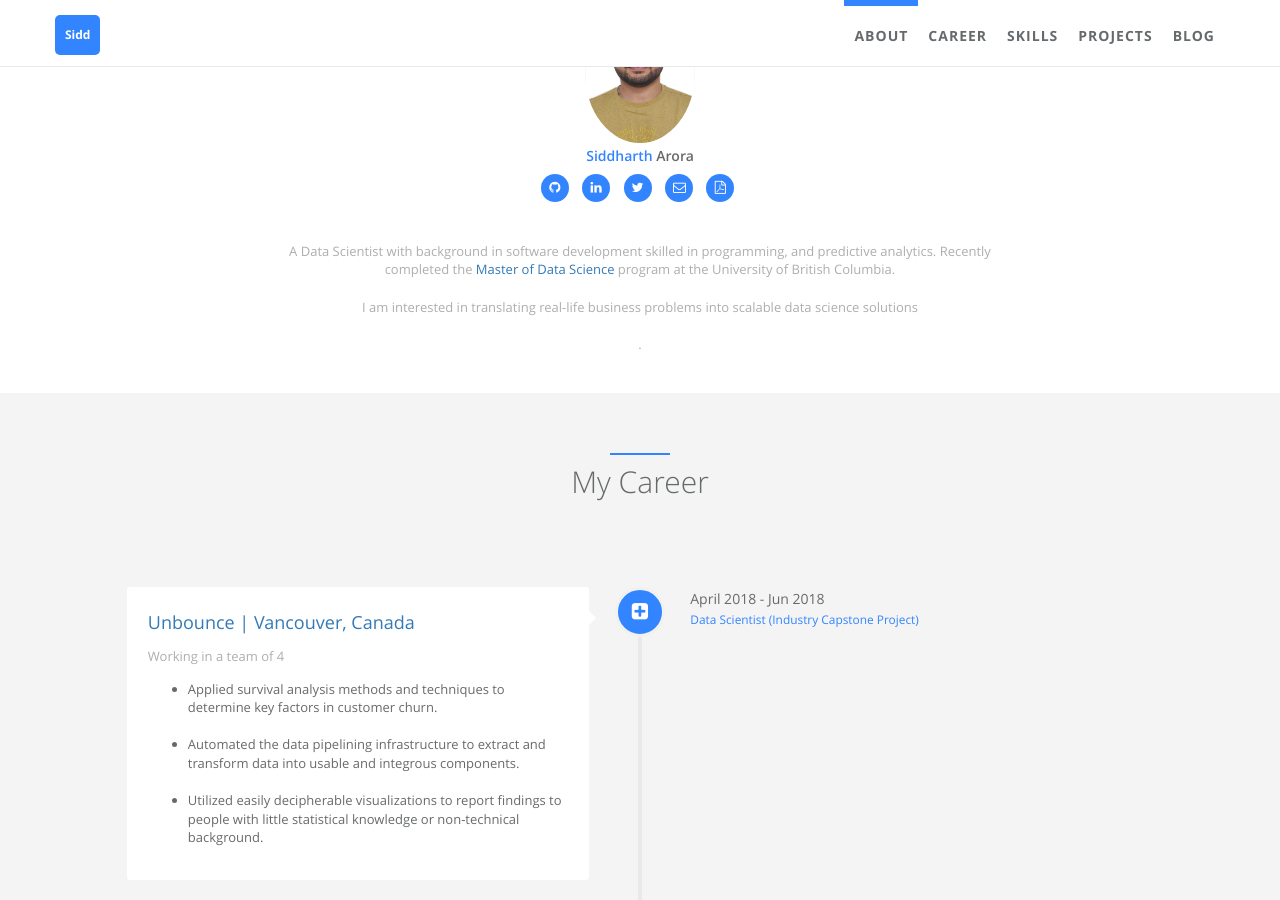
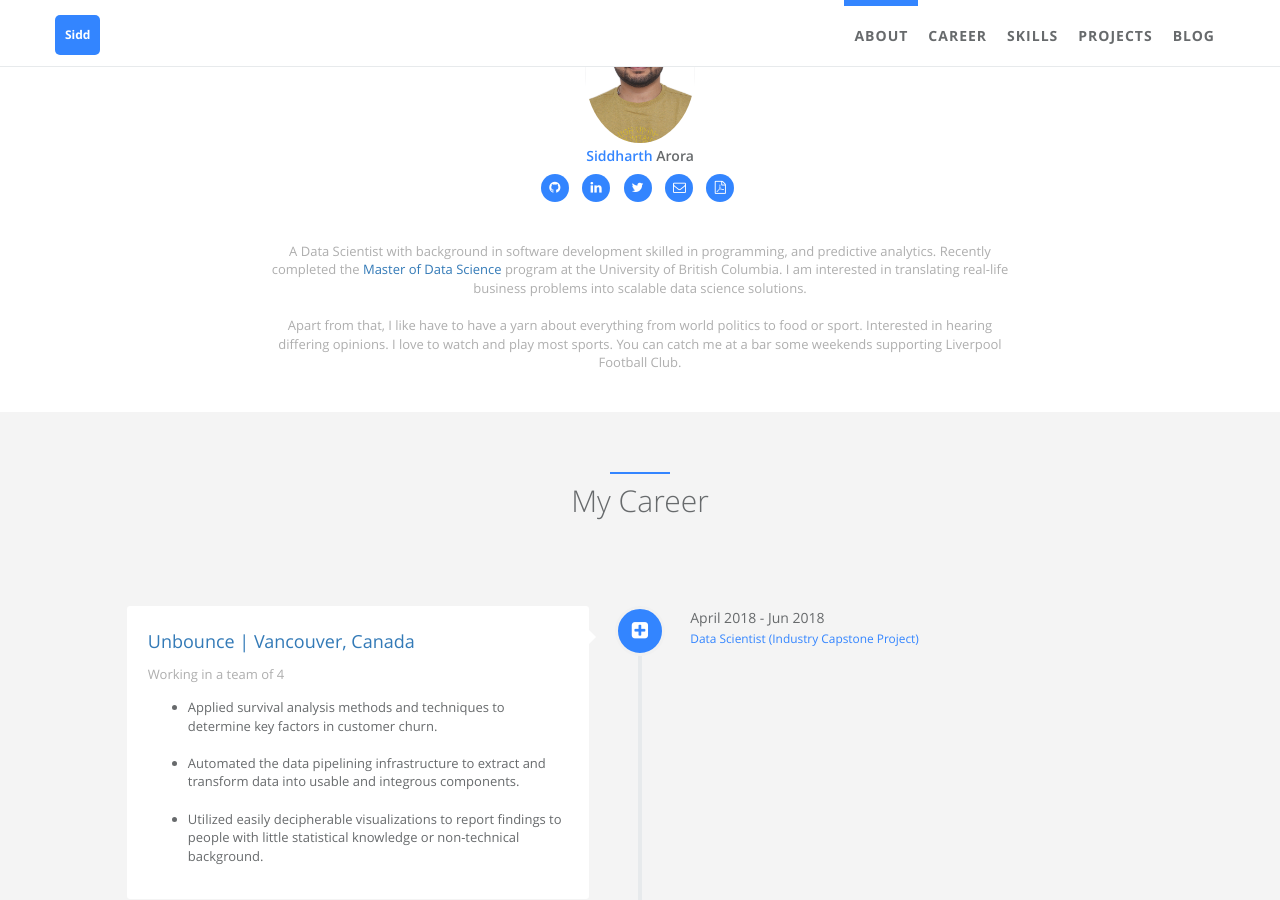
Before and after one commit to sarora/sarora.github.io, a Jekyll site: the page built from index.html, in a window 1280 px wide and 900 px high, scrolled down 613 px. Built offline with Jekyll 4.4.1, drawn with Linux system fonts in a browser that asks for light colours.

Commit message:
Add info about myself

```diff
--- a/_config.yml
+++ b/_config.yml
@@ -31,8 +31,10 @@ author:  # change following line to your infomation.
 
   desc: A Data Scientist with background in software development skilled in programming, and predictive analytics. Recently completed the
         <a title= "masterdatascience.science.ubc.ca" href="https://masterdatascience.science.ubc.ca/" target="_blank">Master of Data Science</a>
-        program at the University of British Columbia.<br></br>
-        I am interested in translating real-life business problems into scalable data science solutions <br></br>.
+        program at the University of British Columbia. I am interested in translating real-life business problems into scalable data science solutions. <br></br>
+
+        Apart from that, I like have to have a yarn about everything from world politics to food or sport. Interested in hearing differing opinions.
+        I love to watch and play most sports. You can catch me at a bar some weekends supporting Liverpool Football Club.
 
 
 
```
